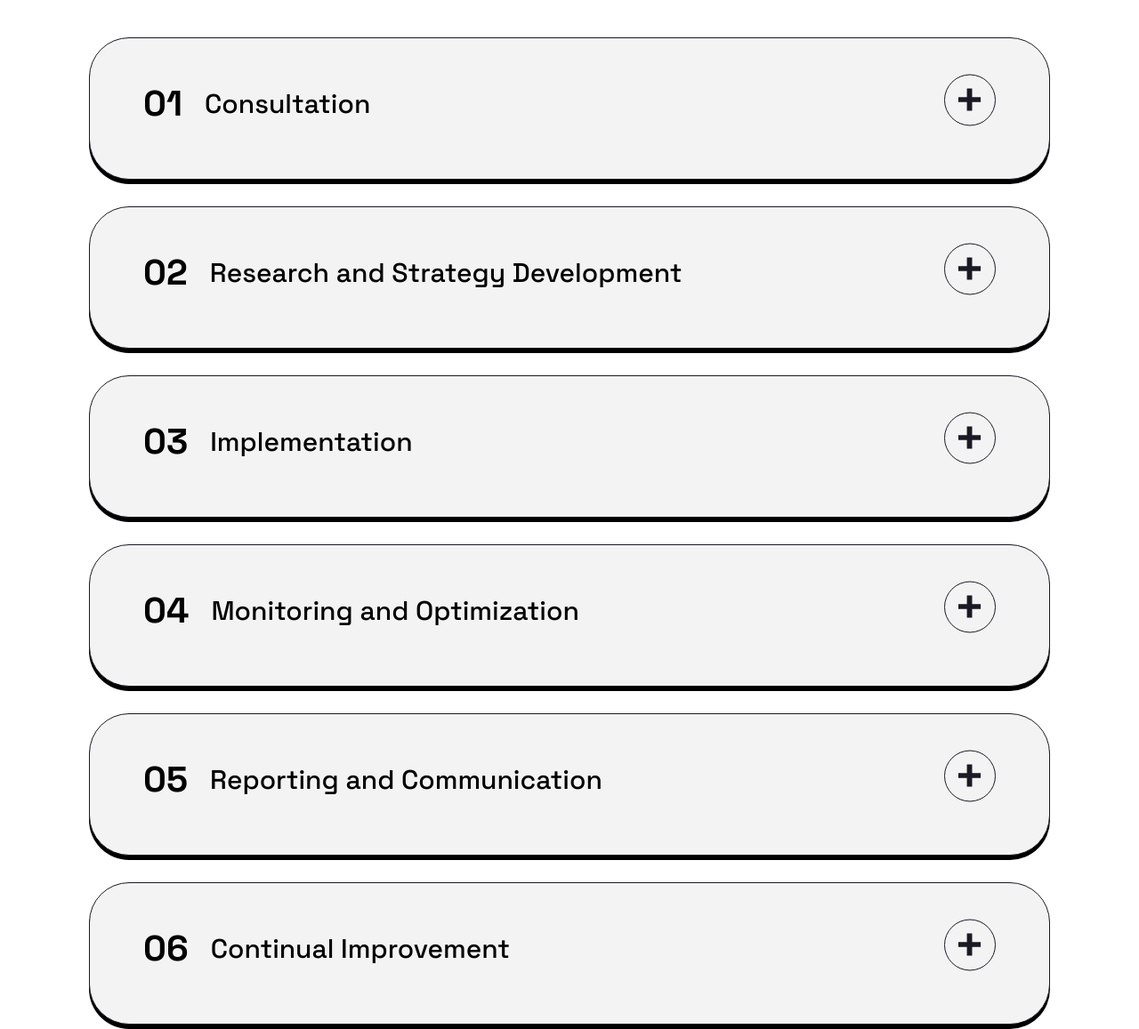
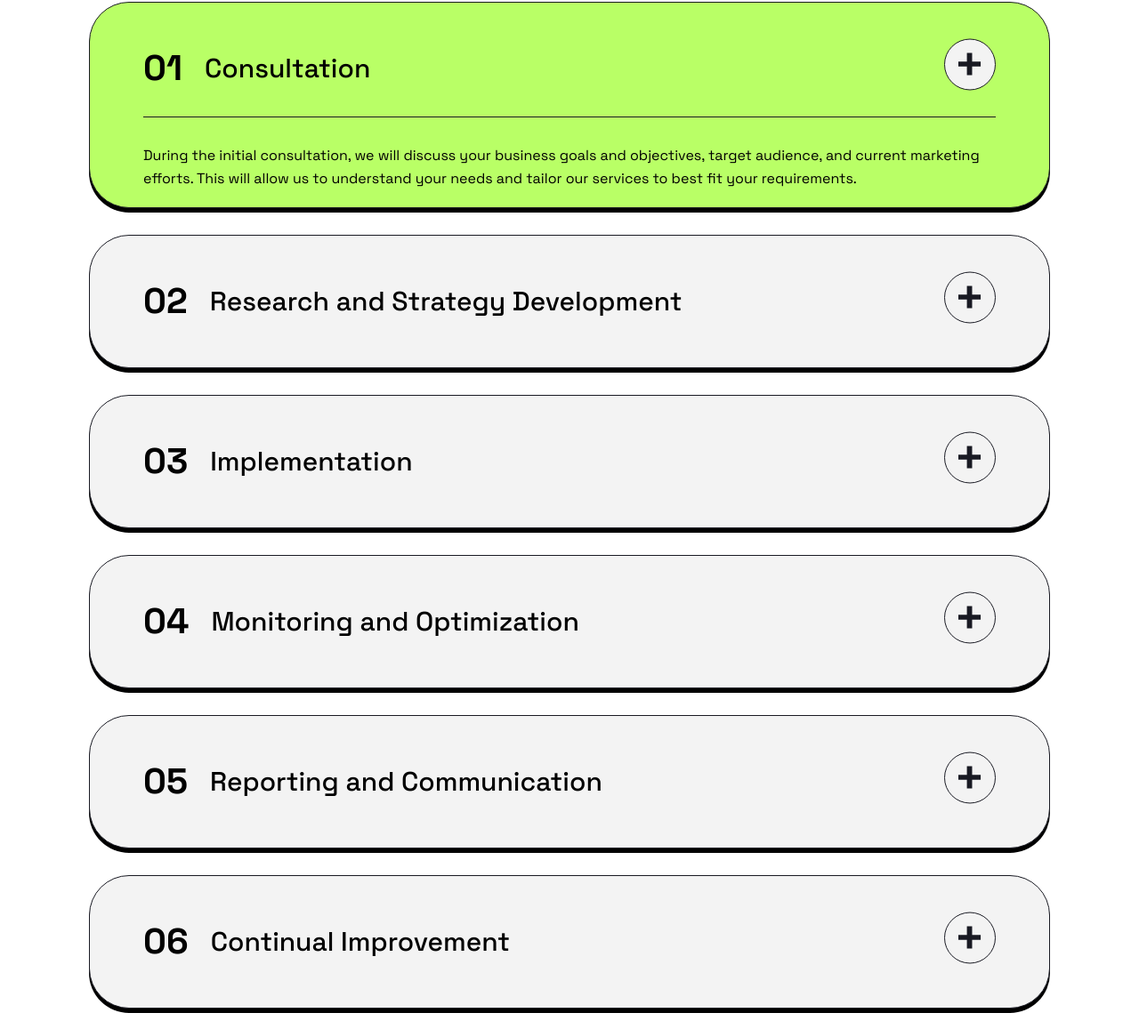
Before and after one commit to DavyMcDick/Positivus, a website built with Vite: page index.html in a window 1280 px wide. Shown: the part 3372-4529 px from the top of the page at 89% size. Built offline with nearby package versions, Linux system fonts and the light colour scheme.

Commit message:
doing pricing page

```diff
--- a/index.html
+++ b/index.html
@@ -196,69 +196,113 @@
           <div class="sub-content">
             <h2 class="sub-heading">Our Working Process</h2>
             <p class="sub-description">Step-by-Step Guide to Achieving Your Business Goals</p>
-          </div>
       </div>
       <div class="pricing-section">
-        <div class="faq-card">
-          <div class="faq-content">
+        <div class="faq-card active animate">
+          <div class="faq-content active">
+            <div class="faq-header">
             <h1>01</h1>
-            <p>Consultation</p>
+            <p class="question">Consultation</p>
             <div class="faq-icon">
-              <img src="assets/Plus icon.svg" alt="">
+              <span class="opener active"><img src="assets/Plus icon.svg" alt=""><span>
+              </div>
             </div>
+              <hr >
+              <p class="answer">During the initial consultation, we will discuss your business goals and objectives, target audience, and current marketing efforts. This will allow us to understand your needs and tailor our services to best fit your requirements.</p>
           </div>
         </div>
-        <div class="faq-card">
+        <div class="faq-card animate reverse">
           <div class="faq-content">
+            <div class="faq-header">
             <h1>02</h1>
-            <p>Research and Strategy Development</p>
+            <p class="question">Research and Strategy Development</p>
             <div class="faq-icon">
-              <img src="assets/Plus icon.svg" alt="">
+              <span class="opener"><img src="assets/Plus icon.svg" alt=""><span>
+              </div>
             </div>
+              <hr>
+              <p class="answer">During the initial consultation, we will discuss your business goals and objectives, target audience, and current marketing efforts. This will allow us to understand your needs and tailor our services to best fit your requirements.</p>
           </div>
         </div>
-        <div class="faq-card">
+        <div class="faq-card animate">
           <div class="faq-content">
+            <div class="faq-header">
             <h1>03</h1>
-            <p>Implementation</p>
+            <p class="question">Implementation</p>
             <div class="faq-icon">
-              <img src="assets/Plus icon.svg" alt="">
+              <span class="opener"><img src="assets/Plus icon.svg" alt=""><span>
+              </div>
             </div>
+              <hr>
+              <p class="answer">During the initial consultation, we will discuss your business goals and objectives, target audience, and current marketing efforts. This will allow us to understand your needs and tailor our services to best fit your requirements.</p>
           </div>
         </div>
-        <div class="faq-card">
+        <div class="faq-card animate reverse">
           <div class="faq-content">
+            <div class="faq-header">
             <h1>04</h1>
-            <p>Monitoring and Optimization</p>
+            <p class="question">Monitoring and Optimization</p>
             <div class="faq-icon">
-              <img src="assets/Plus icon.svg" alt="">
+              <span class="opener"><img src="assets/Plus icon.svg" alt=""><span>
+              </div>
             </div>
+              <hr>
+              <p class="answer">During the initial consultation, we will discuss your business goals and objectives, target audience, and current marketing efforts. This will allow us to understand your needs and tailor our services to best fit your requirements.</p>
           </div>
         </div>
-        <div class="faq-card">
+        <div class="faq-card animate">
           <div class="faq-content">
+            <div class="faq-header">
             <h1>05</h1>
-            <p>Reporting and Communication</p>
+            <p class="question">Reporting and Communication</p>
             <div class="faq-icon">
-              <img src="assets/Plus icon.svg" alt="">
+              <span class="opener"><img src="assets/Plus icon.svg" alt=""><span>
+              </div>
             </div>
+              <hr>
+              <p class="answer">During the initial consultation, we will discuss your business goals and objectives, target audience, and current marketing efforts. This will allow us to understand your needs and tailor our services to best fit your requirements.</p>
           </div>
         </div>
-        <div class="faq-card">
+        <div class="faq-card animate reverse">
           <div class="faq-content">
+            <div class="faq-header">
             <h1>06</h1>
-            <p>Continual Improvement</p>
+            <p class="question">Continual Improvement</p>
             <div class="faq-icon">
-              <img src="assets/Plus icon.svg" alt="">
+              <span class="opener"><img src="assets/Plus icon.svg" alt=""><span>
+              </div>
             </div>
+              <hr>
+              <p class="answer">During the initial consultation, we will discuss your business goals and objectives, target audience, and current marketing efforts. This will allow us to understand your needs and tailor our services to best fit your requirements.</p>
           </div>
         </div>
-        <div class="sub-content">
-          <h2 class="sub-heading">Teams</h2>
-          <p class="sub-description">Meet the skilled and experienced team behind our successful digital marketing strategies</p>
+
         </div>
+
       </div>
       <div class="blog-section"></div>
     </main>
+    <script>
+      const faqIcons = document.querySelectorAll('.faq-icon');
+
+      faqIcons.forEach(iconContainer => {
+        iconContainer.addEventListener('click', (e) => {
+          e.stopPropagation();
+
+          const card = iconContainer.closest('.faq-card');
+          const content = card.querySelector('.faq-content');
+          const icon = iconContainer.querySelector('img');
+
+          content.classList.toggle('active');
+          card.classList.toggle('active');
+
+          icon.src = content.classList.contains('active')
+            ? 'assets/Minus.svg'
+            : 'assets/Plus icon.svg';
+        });
+      });
+    </script>
+
+
   </body>
 </html>
--- a/src/css/pricing.css
+++ b/src/css/pricing.css
@@ -1,29 +1,69 @@
-.pricing-section {
-}
 .pricing-section .faq-card {
-  height: 160px;
-  width: 100%;
   background-color: var(--white-color);
   border-radius: 45px;
   border: 1px solid var(--secondary-color);
   box-shadow: 0 5px 0px rgba(0, 0, 0, 1);
   margin-bottom: 30px;
+  width: 100%;
+  transition: background-color 0.3s ease;
 }
+
 .pricing-section .faq-card .faq-content {
   display: flex;
-  padding: 40px 60px;
+  flex-direction: column;
+  padding: 40px 60px 0px 60px;
+  gap: 20px;
+}
+
+.pricing-section .faq-card .faq-header {
+  display: flex;
   align-items: center;
+  width: 100%;
 }
-.pricing-section .faq-card .faq-content p {
+
+.pricing-section .faq-card .question {
   margin-left: 25px;
   font-size: 30px;
   font-weight: 500;
 }
+
 .pricing-section .faq-card .faq-icon {
   margin-left: auto;
   cursor: pointer;
 }
 
-.pricing-section .sub-content {
-  max-width: 700px;
+.pricing-section .faq-card hr {
+  width: 100%;
+  height: 1px;
+  background-color: var(--secondary-color);
+  border: none;
+  opacity: 0;
+  max-height: 0;
+  transition: max-height 0.5s ease, opacity 0.3s ease;
 }
+
+.pricing-section .faq-card .answer {
+  font-size: 16px;
+  line-height: 1.6;
+  max-height: 0;
+  opacity: 0;
+  padding: 0;
+  overflow: hidden;
+  transition: max-height 0.8s ease, opacity 0.4s ease, padding 0.3s ease;
+}
+
+.faq-card .faq-content.active .answer {
+  max-height: 500px;
+  opacity: 1;
+  padding: 10px 0 20px;
+}
+
+.faq-card .faq-content.active hr {
+  max-height: 1px;
+  opacity: 1;
+}
+
+.faq-card.active {
+  background-color: var(--primary-color);
+  transition: background-color 0.3s ease;
+}
--- a/src/style.css
+++ b/src/style.css
@@ -70,3 +70,37 @@ button {
     color: var(--secondary-color);
   }
 }
+
+.animate {
+  animation: appear linear;
+  animation-timeline: view();
+  animation-range: entry 0% cover 40%;
+}
+
+.reverse {
+  animation: appear-reverse linear;
+  animation-timeline: view();
+  animation-range: entry 0% cover 40%;
+}
+
+@keyframes appear {
+  from {
+    opacity: 0;
+    transform: translateX(-100px);
+  }
+  to {
+    opacity: 1;
+    transform: translateX(0);
+  }
+}
+
+@keyframes appear-reverse {
+  from {
+    opacity: 0;
+    transform: translateX(100px);
+  }
+  to {
+    opacity: 1;
+    transform: translateX(0);
+  }
+}
```
Also changed, not shown: assets/Minus.svg (added).
